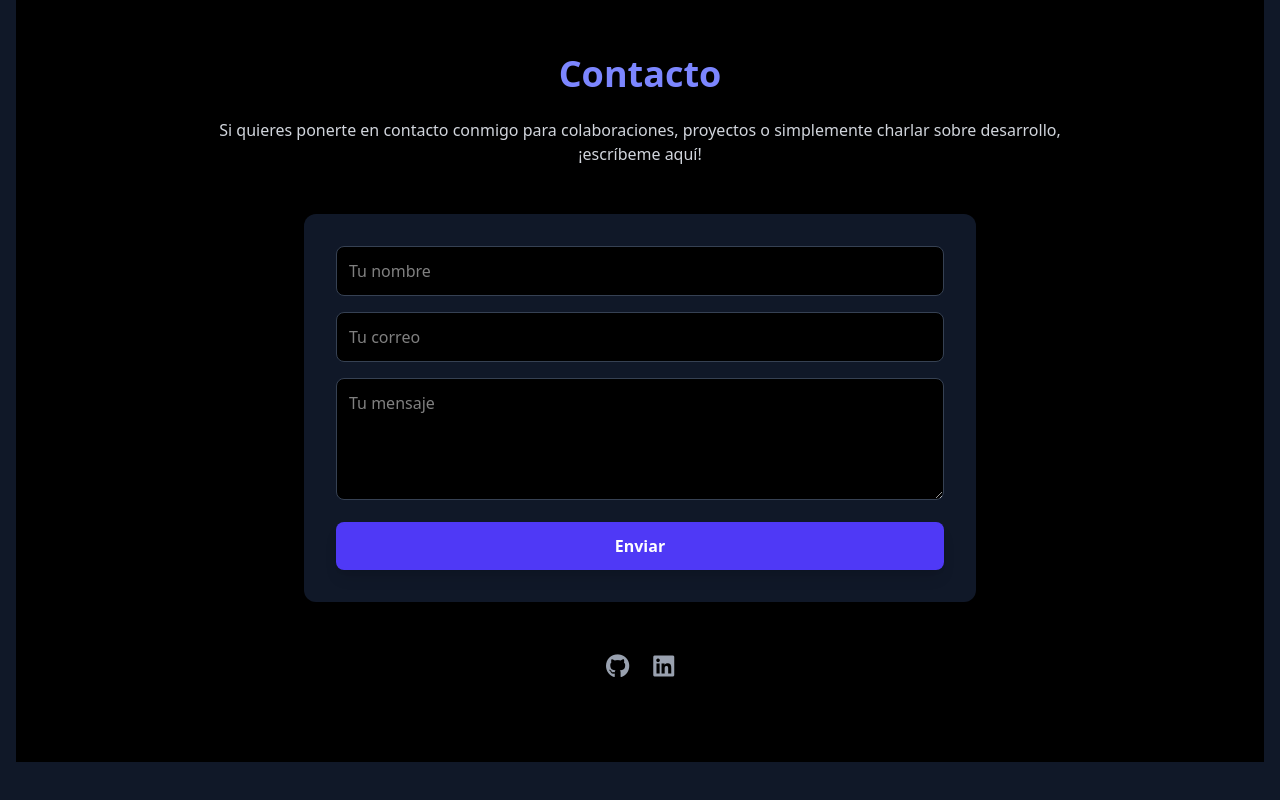
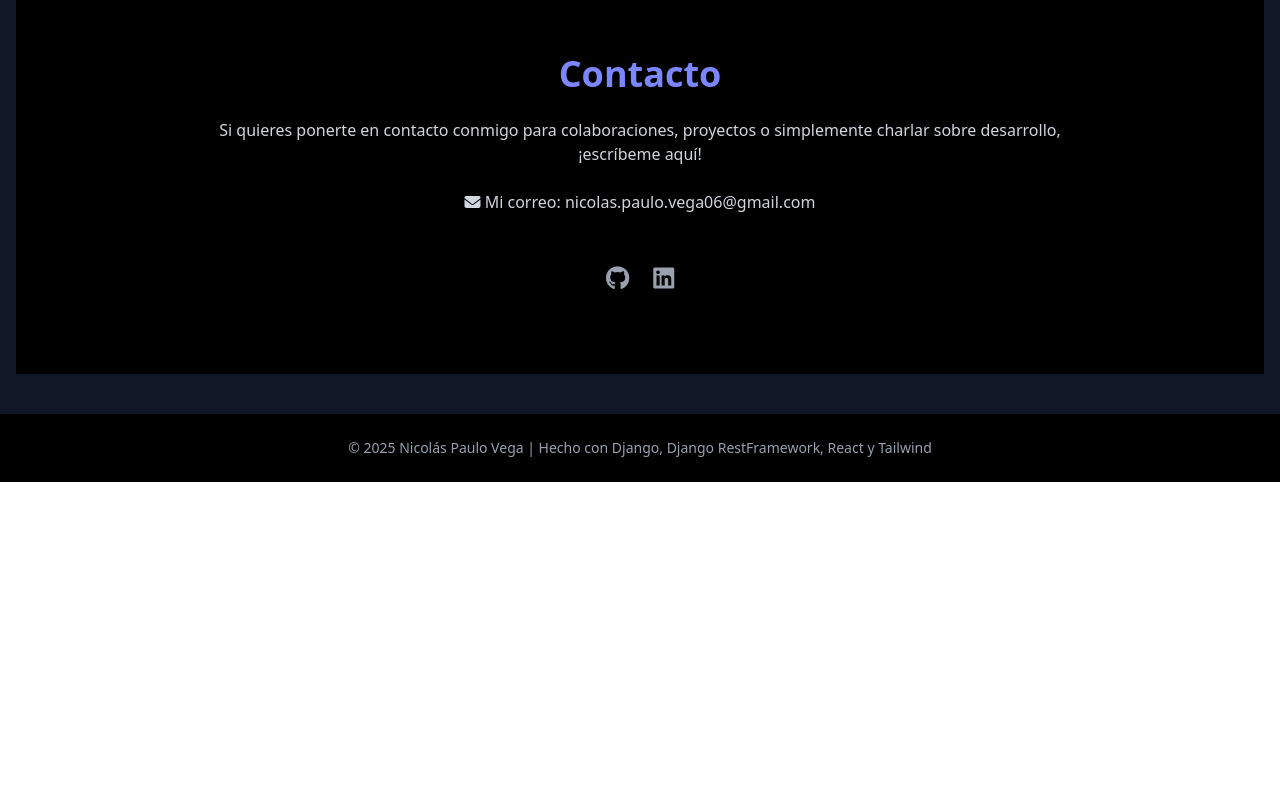
Before and after one commit to Nico-programmer/portfolio-frontend, a React (Vite) app: page / in a window 1280 px wide. Shown: the part 774-1574 px from the top of the page. After the commit the page ends 1256 px from the top, so only its background shows below. Built offline with nearby package versions, Linux system fonts and the light colour scheme; no server answers.

Commit message:
add licence and design

```diff
--- a/src/components/Home.jsx
+++ b/src/components/Home.jsx
@@ -56,26 +56,17 @@ function Home() {
                     <p className="text-gray-300 mb-12">
                         Si quieres ponerte en contacto conmigo para colaboraciones, proyectos o simplemente charlar sobre
                         desarrollo, ¡escríbeme aquí!
+                        <br /><br />
+                        <span><i className="fas fa-envelope"></i> Mi correo</span>: nicolas.paulo.vega06@gmail.com
                     </p>
-
-                    {/* Formulario */}
-                    <form className="bg-gray-900 p-8 rounded-xl shadow-lg space-y-4 max-w-2xl mx-auto">
-                        <input type="text" placeholder="Tu nombre" className="w-full p-3 rounded-lg bg-black text-white border border-gray-700 focus:border-indigo-500 outline-none"/>
-
-                        <input type="email" placeholder="Tu correo" className="w-full p-3 rounded-lg bg-black text-white border border-gray-700 focus:border-indigo-500 outline-none"/>
-
-                        <textarea rows="4" placeholder="Tu mensaje" className="w-full p-3 rounded-lg bg-black text-white border border-gray-700 focus:border-indigo-500 outline-none"></textarea>
-
-                        <button type="submit" className="w-full py-3 rounded-lg bg-indigo-600 hover:bg-indigo-700 transition font-semibold shadow-lg">Enviar</button>
-                    </form>
 
                     {/* Redes sociales */}
                     <div className="mt-12 flex justify-center gap-6">
-                        <a href="https://github.com/Nico-programmer" target="_blank" rel="noreferrer" className="text-gray-400 hover:text-indigo-400 transition text-2xl">
+                        <a href="https://github.com/Nico-programmer" target="_blank" rel="noreferrer"className="text-gray-400 hover:text-indigo-400 transition text-2xl">
                             <i className="fab fa-github"></i>
                         </a>
 
-                        <a href="https://www.linkedin.com/in/nicolas-paulo-vega-73365928b/" target="_blank" rel="noreferrer" className="text-gray-400 hover:text-indigo-400 transition text-2xl">
+                        <a href="https://www.linkedin.com/in/nicolas-paulo-vega-73365928b/" target="_blank" rel="noreferrer"className="text-gray-400 hover:text-indigo-400 transition text-2xl">
                             <i className="fab fa-linkedin"></i>
                         </a>
                     </div>
--- a/src/config/axios.config.js
+++ b/src/config/axios.config.js
@@ -1,11 +1,16 @@
 import axios from 'axios'
 
-// const apiBlog = axios.create({ baseURL: 'http://localhost:8000/blog/api/post/' })
-const apiBlog = axios.create({ baseURL: 'https://portfolio-backend-production-9ec3.up.railway.app/blog/api/post/' })
-// const apiPortfolio = axios.create({ baseURL: 'http://localhost:8000/portfolio/api/project/' })
-const apiPortfolio = axios.create({ baseURL: 'https://portfolio-backend-production-9ec3.up.railway.app/portfolio/api/project/' })
+// --- Blog ---
+const apiBlog = axios.create({
+    baseURL: 'https://portfolio-backend-production-9ec3.up.railway.app/blog/api/post/'
+})
 
-// portfolio (projects)
+// --- Portfolio ---
+const apiPortfolio = axios.create({
+    baseURL: 'https://portfolio-backend-production-9ec3.up.railway.app/portfolio/api/project/'
+})
+
+// Portfolio (projects)
 export const getAllProjects = () => apiPortfolio.get("/")
 
 // Blog (POST, POST_DETAIL)
```
Also changed, not shown: 1 other file (tests, documents, lock files or other folders).
